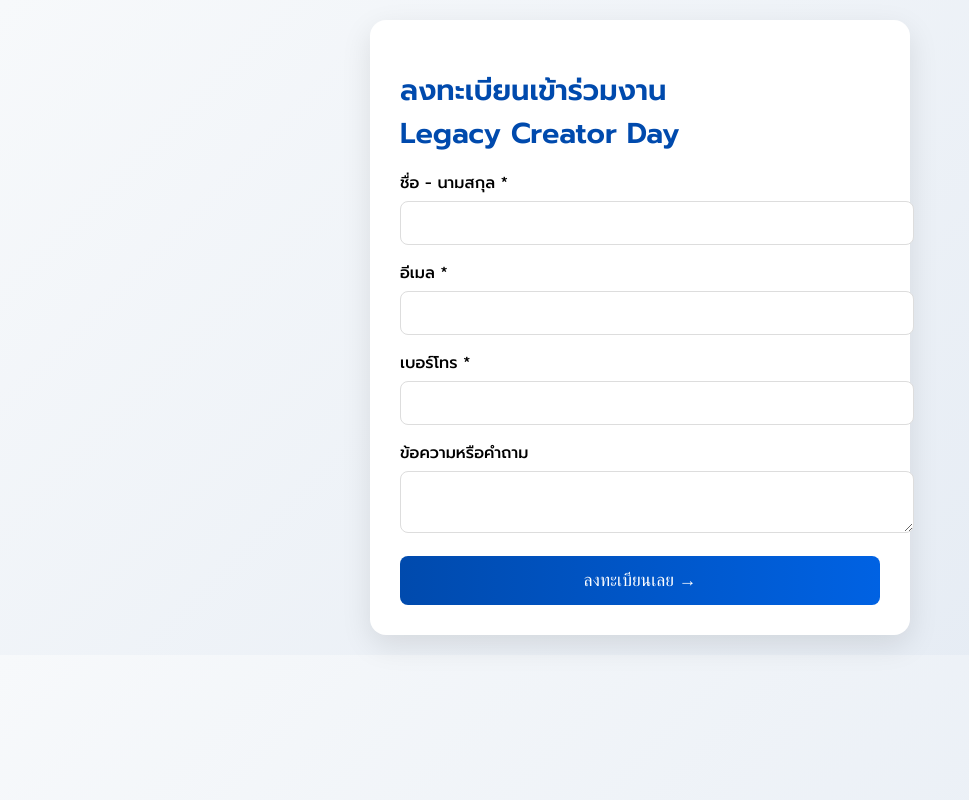
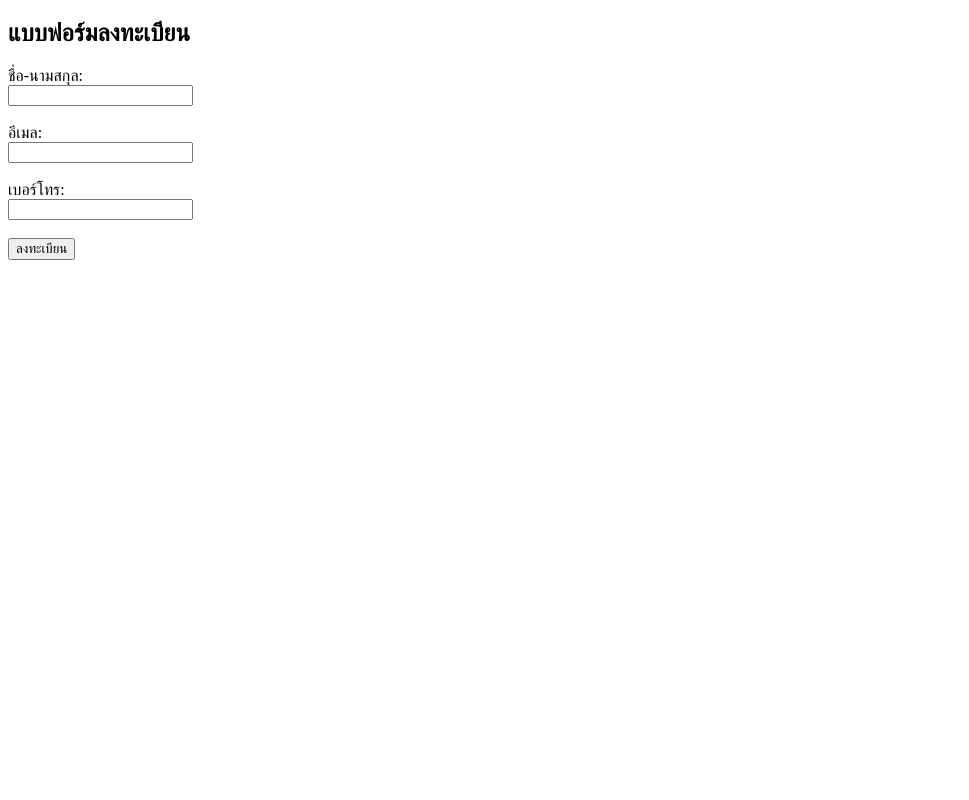
Before and after one commit to neo015/V41, a plain HTML site: page index.html in a window 1280 px wide. Shown: the whole page, without its empty margins (0-969 px from the left). Drawn offline with Linux system fonts and the light colour scheme.

Commit message:
Update index.html

```diff
--- a/index.html
+++ b/index.html
@@ -1,138 +1,53 @@
-
 <!DOCTYPE html>
-<html lang="th">
+<html>
 <head>
-  <meta charset="UTF-8" />
-  <title>ลงทะเบียน Legacy Creator Day</title>
-  <meta name="viewport" content="width=device-width, initial-scale=1" />
-  <link
-    href="https://fonts.googleapis.com/css2?family=Prompt:wght@300;400;500;600&display=swap"
-    rel="stylesheet"
-  />
-  <style>
-    body {
-      font-family: "Prompt", "Segoe UI", sans-serif;
-      background: linear-gradient(135deg, #f7f9fb 0%, #e3eaf3 100%);
-      margin: 0;
-      padding: 20px;
-    }
-    .container {
-      background: white;
-      border-radius: 16px;
-      max-width: 480px;
-      margin: auto;
-      padding: 30px;
-      box-shadow: 0 10px 30px rgba(0, 0, 0, 0.1);
-    }
-    h1 {
-      color: #004aad;
-      font-weight: 600;
-      font-size: 1.8rem;
-      margin-bottom: 16px;
-    }
-    .form-group {
-      margin-bottom: 16px;
-    }
-    label {
-      font-weight: 500;
-      display: block;
-      margin-bottom: 6px;
-    }
-    input,
-    textarea {
-      width: 100%;
-      padding: 12px 16px;
-      border: 1px solid #ddd;
-      border-radius: 8px;
-      font-size: 1rem;
-    }
-    .btn {
-      background: linear-gradient(90deg, #004aad, #0062e3);
-      color: white;
-      padding: 14px;
-      width: 100%;
-      border: none;
-      border-radius: 8px;
-      font-size: 1.1rem;
-      font-weight: 500;
-      cursor: pointer;
-    }
-    .success {
-      display: none;
-      background-color: #e7f7ef;
-      color: #0a6245;
-      padding: 20px;
-      border-radius: 8px;
-      text-align: center;
-      margin: 20px 0;
-    }
-  </style>
+  <title>ลงทะเบียนเข้าร่วมงาน</title>
 </head>
 <body>
-  <div class="container">
-    <h1>ลงทะเบียนเข้าร่วมงาน<br />Legacy Creator Day</h1>
-    <form id="regForm">
-      <div class="form-group">
-        <label>ชื่อ - นามสกุล *</label>
-        <input type="text" name="Display Name" required />
-      </div>
-      <div class="form-group">
-        <label>อีเมล *</label>
-        <input type="email" name="Email" required />
-      </div>
-      <div class="form-group">
-        <label>เบอร์โทร *</label>
-        <input type="tel" name="Phone" required />
-      </div>
-      <div class="form-group">
-        <label>ข้อความหรือคำถาม</label>
-        <textarea name="Message"></textarea>
-      </div>
-      <button type="submit" class="btn">ลงทะเบียนเลย →</button>
-    </form>
-    <div class="success" id="successMsg">
-      <h3>ลงทะเบียนสำเร็จแล้ว!</h3>
-      <p>ทีมงานจะส่งลิงก์ Zoom ให้ทาง LINE OA</p>
-    </div>
-  </div>
+  <h2>แบบฟอร์มลงทะเบียน</h2>
+  <form id="registerForm">
+    <label>ชื่อ-นามสกุล:</label><br>
+    <input type="text" name="name" required><br><br>
+
+    <label>อีเมล:</label><br>
+    <input type="email" name="email" required><br><br>
+
+    <label>เบอร์โทร:</label><br>
+    <input type="tel" name="phone" required><br><br>
+
+    <button type="submit">ลงทะเบียน</button>
+  </form>
+
+  <p id="result"></p>
 
   <script>
-    const form = document.getElementById("regForm");
-    const successMsg = document.getElementById("successMsg");
-
+    const form = document.getElementById("registerForm");
     form.addEventListener("submit", async (e) => {
       e.preventDefault();
+      const formData = new FormData(form);
+      const data = Object.fromEntries(formData.entries());
 
-      const data = Object.fromEntries(new FormData(form).entries());
-      console.log("Sending data:", data);
+      const webhook = "https://script.google.com/macros/s/AKf.../exec"; // 🔁 ใส่ URL Web App ที่ได้
+
+      const result = document.getElementById("result");
 
       try {
-        const response = await fetch(
-          "https://script.google.com/macros/s/AKfycbwG_B6zAYtzqQx65s2ANCNZKw6yG6JDViWmb5-RblTZsHKTqU4IYiTfJ12mgtNUFaQXvg/exec",
-          {
-            method: "POST",
-            headers: {
-              "Content-Type": "application/json",
-            },
-            body: JSON.stringify(data),
-          }
-        );
-
-        const result = await response.json();
-        console.log("Server response:", result);
-
-        if (result.status === "success") {
-          form.style.display = "none";
-          successMsg.style.display = "block";
-          setTimeout(() => {
-            window.location.href = "https://lin.ee/eEtrHtO";
-          }, 2000);
+        const response = await fetch(webhook, {
+          method: "POST",
+          body: JSON.stringify(data),
+          headers: {
+            "Content-Type": "application/json",
+          },
+        });
+        const resJson = await response.json();
+        if (resJson.status === "success") {
+          result.textContent = "✅ ลงทะเบียนสำเร็จแล้ว!";
+          form.reset();
         } else {
-          alert("เกิดข้อผิดพลาดในการลงทะเบียน กรุณาลองใหม่");
+          result.textContent = "❌ เกิดข้อผิดพลาด กรุณาลองใหม่";
         }
       } catch (error) {
-        console.error("Error during submission:", error);
-        alert("ไม่สามารถส่งข้อมูลได้ กรุณาตรวจสอบการเชื่อมต่ออินเทอร์เน็ต");
+        result.textContent = "⚠️ ไม่สามารถเชื่อมต่อได้ กรุณาลองใหม่";
       }
     });
   </script>
```
